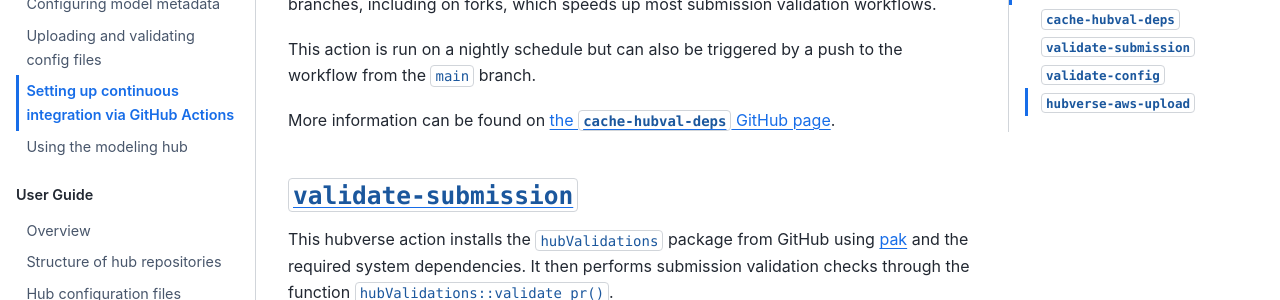
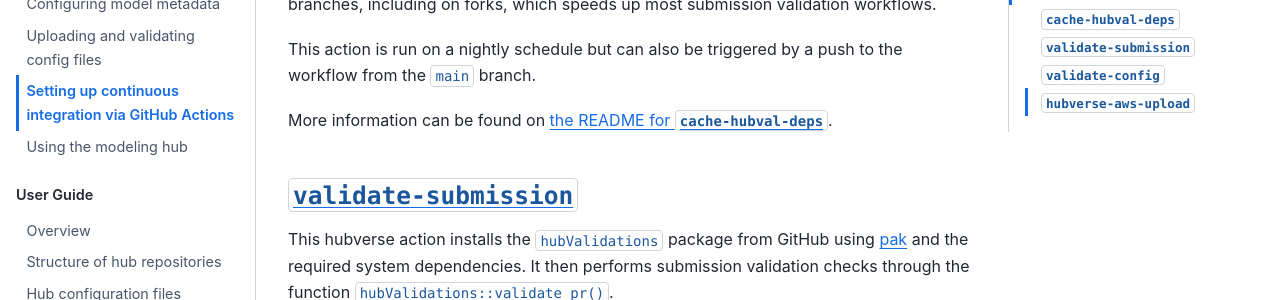
Before and after one commit to hubverse-org/hubDocs, a Sphinx documentation site: the page built from docs/source/quickstart-hub-admin/continuous-integration.md, in a window 1280 px wide and 900 px high, scrolled down 1652 px. Shown: the part 150-450 px from the top of the window. Built offline with Sphinx 7.4.7 and the Sphinx Book theme 1.1.4, drawn with Linux system fonts in a browser that asks for light colours; comment, search, counter and statistics services are not loaded.

Commit message:
Update docs/source/quickstart-hub-admin/continuous-integration.md
Co-authored-by: Zhian N. Kamvar <zkamvar@gmail.com>

```diff
--- a/docs/source/quickstart-hub-admin/continuous-integration.md
+++ b/docs/source/quickstart-hub-admin/continuous-integration.md
@@ -45,7 +45,7 @@ This hubverse action downloads the software components required for others to wo
 
 This action is run on a nightly schedule but can also be triggered by a push to the workflow from the `main` branch.
 
-More information can be found on [the `cache-hubval-deps` GitHub page](https://github.com/hubverse-org/hubverse-actions/tree/main/cache-hubval-deps).
+More information can be found on [the README for `cache-hubval-deps`](https://github.com/hubverse-org/hubverse-actions/tree/main/cache-hubval-deps#readme).
 
 
 ### [`validate-submission`](https://github.com/hubverse-org/hubverse-actions/tree/main/validate-submission)
```
